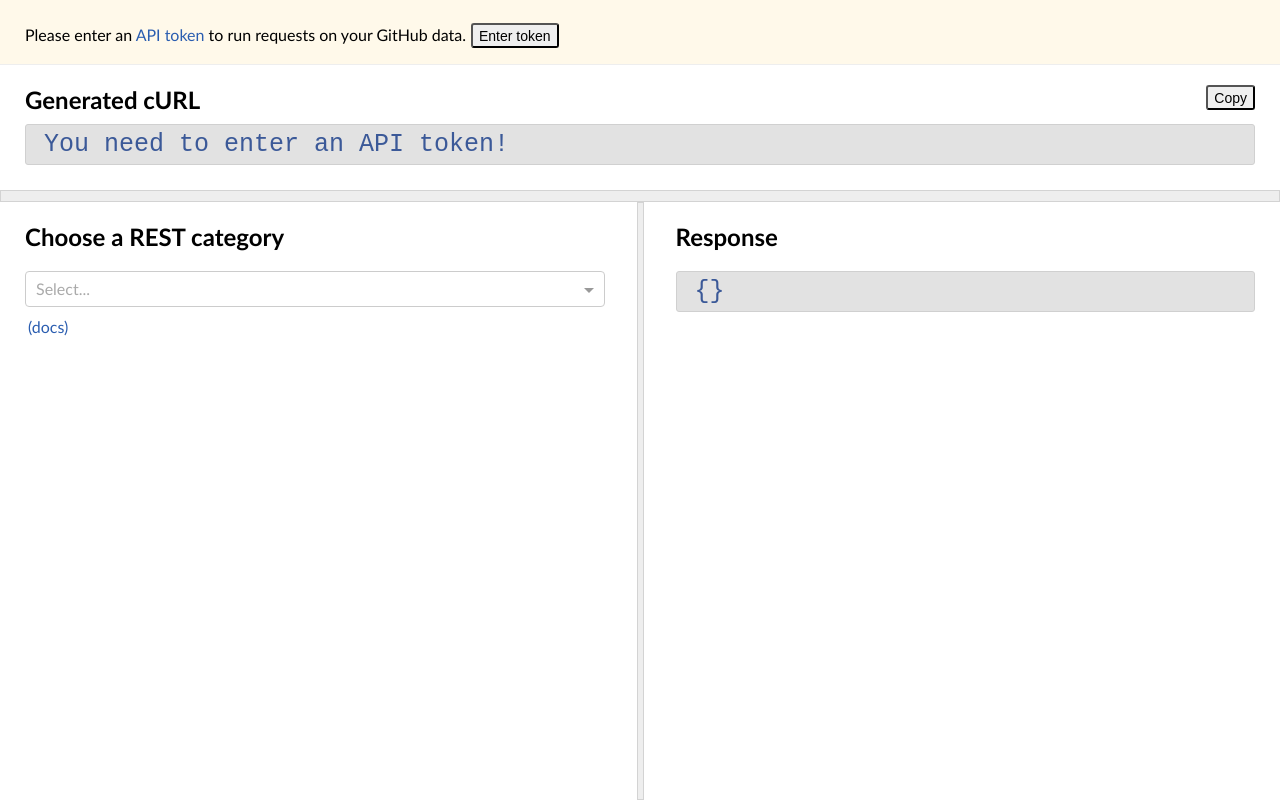
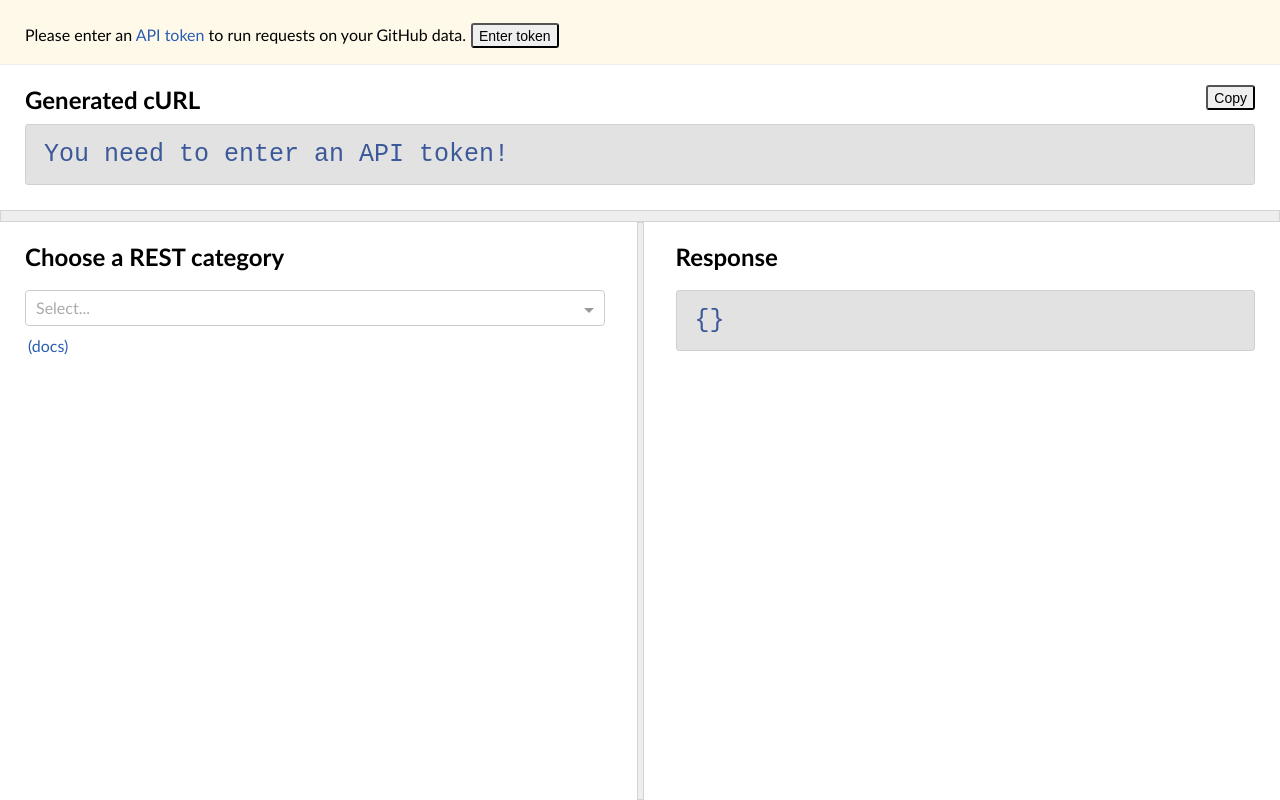
Before and after one commit to sarahs/rest-explorer, a React app: page / in a window 1280 px wide. Built offline with nearby package versions, Linux system fonts and the light colour scheme; no server answers.

Commit message:
Fix pre padding

```diff
--- a/src/assets/App.css
+++ b/src/assets/App.css
@@ -21,10 +21,6 @@ button, input[type="button" i], input[type="submit" i] {
 
 button:focus, input[type="button" i]:focus {
   outline: 0;
-}
-
-.top-container {
-  flex: 1 0 10%;
 }
 
 .top-bar {
@@ -176,7 +172,7 @@ pre {
   color: #3B5998;
   margin: 10px 0;
   outline: 0;
-  padding: 5px 20px 5px 18px;
+  padding: 15px 20px 15px 18px;
 }
 
 code {
```
